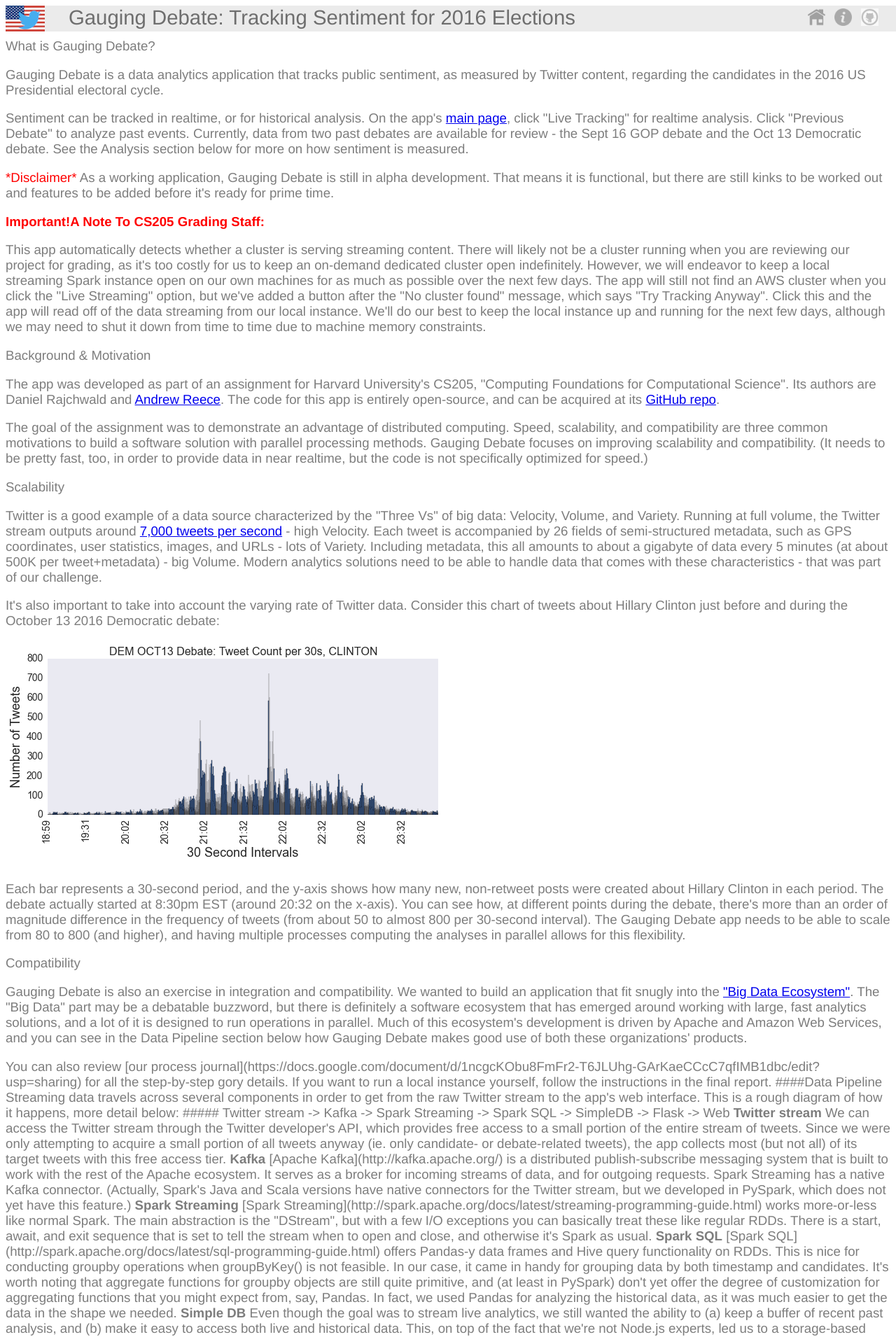
After one commit to andrewreece/cs205-final-project, a Flask app: template site/templates/about.html in a window 1280 px wide; the page is wider, and only the part inside the window is pictured. The commit adds this page. Shown: the top 1910 px of that part at 70% size. Run offline with Flask 2, Linux system fonts and the light colour scheme; the template is opened without the code that fills it, so the values that code supplies are empty; some libraries are stand-ins or nearby versions.

Commit message:
Moving writeup to About page

```diff
--- a/site/static/css/main.css
+++ b/site/static/css/main.css
@@ -19,16 +19,46 @@
 #title {
 	width:100%;
 	display: inline-block;
-	height:47px;
+	height:37px;
 	font-family: ;'futura-pt','Source Sans Pro', Helvetica;
 	color:rgb(110,110,110);
-	font-size:28pt;
+	font-size:22pt;
 	margin-bottom:10px;
-	text-align: center;
+	padding-left:90px;
 
-        background: rgb(235,235,235) url("../images/twitter-flag.png") no-repeat;
-        background-position: left center;
+    background: rgb(235,235,235) url("../images/twitter-flag.png") no-repeat;
+    background-position: left center;
 }
+
+#nav {
+	position: absolute;
+	top:8px;
+	right:0px;
+	width:130px;
+	height:auto;
+	display:inline-block;
+	z-index:10;
+}
+
+a.nav {
+	text-decoration: none;
+}
+
+.nav-icon {
+	width:25px;
+	height:25px;
+	margin: 0 auto;
+	padding:4px;
+}
+
+.nav-icon.lighter {
+	opacity:0.7;
+}
+
+#clear {
+    clear: both;
+}
+
 
 #next-debate-info {
 	position: relative;
--- /dev/null
+++ b/site/templates/about.html
@@ -0,0 +1,117 @@
+<!DOCTYPE html>
+<html>
+<head>
+    <meta charset="utf-8">
+
+    <title>Gauging Debate - Real-time Sentiment Analysis of 2016 Presidential Debates</title>
+
+	<!-- JQUERY -->
+    <script src="http://ajax.googleapis.com/ajax/libs/jquery/1.11.1/jquery.min.js"></script>
+
+    <!-- CSS -->
+    <link rel="stylesheet" href="{{ url_for('static', filename = 'css/main.css') }}">
+  </head>
+
+  <body>
+	<div id="title">Gauging Debate: Tracking Sentiment for 2016 Elections</div>
+
+    <div id="nav">
+        <a class="nav" href="http://gaugingdebate.com/">
+            <img class="nav-icon lighter" src="{{ url_for('static', filename = 'images/home.png') }}" />
+        </a>
+
+        <a class="nav" href="http://gaugingdebate.com/about">
+        <img class="nav-icon" src="{{ url_for('static', filename = 'images/about.png') }}" />
+        </a>
+
+        <a class="nav" href="https://github.com/andrewreece/gauging-debate">
+        <img class="nav-icon lighter" src="{{ url_for('static', filename = 'images/github.png') }}" />
+        </a>
+    </div>
+
+  	<div id="container">
+		<span class="header" id="intro">What is Gauging Debate?</span>
+
+		<p>Gauging Debate is a data analytics application that tracks public sentiment, as measured by Twitter content, regarding the candidates in the 2016 US Presidential electoral cycle. </p>
+
+		<p>Sentiment can be tracked in realtime, or for historical analysis.  On the app's <a href="http://gaugingdebate.com/">main page</a>, click "Live Tracking" for realtime analysis.  Click "Previous Debate" to analyze past events.  Currently, data from two past debates are available for review - the Sept 16 GOP debate and the Oct 13 Democratic debate.  See the Analysis section below for more on how sentiment is measured. </p>
+
+		<p>
+		<span style="color:red;">*Disclaimer*</span>
+		As a working application, Gauging Debate is still in alpha development.  That means it is functional, but there are still kinks to be worked out and features to be added before it's ready for prime time.  </p>
+
+		<span style="color:red;font-weight:900;">Important!A Note To CS205 Grading Staff:</span>
+		<p>This app automatically detects whether a cluster is serving streaming content.  There will likely not be a cluster running when you are reviewing our project for grading, as it's too costly for us to keep an on-demand dedicated cluster open indefinitely.  However, we will endeavor to keep a local streaming Spark instance open on our own machines for as much as possible over the next few days.  The app will still not find an AWS cluster when you click the "Live Streaming" option, but we've added a button after the "No cluster found" message, which says "Try Tracking Anyway". Click this and the app will read off of the data streaming from our local instance.  We'll do our best to keep the local instance up and running for the next few days, although we may need to shut it down from time to time due to machine memory constraints.</p>
+
+		<span class="header" id="background">Background &amp; Motivation</span>
+
+		<p>The app was developed as part of an assignment for Harvard University's CS205, "Computing Foundations for Computational Science".  Its authors are Daniel Rajchwald and <a href="http://andrewgarrettreece.com">Andrew Reece</a>.  The code for this app is entirely open-source, and can be acquired at its <a href="https://github.com/andrewreece/gauging-debate">GitHub repo</a>. </p>
+
+		<p>The goal of the assignment was to demonstrate an advantage of distributed computing.  Speed, scalability, and compatibility are three common motivations to build a software solution with parallel processing methods.  Gauging Debate focuses on improving scalability and compatibility.  (It needs to be pretty fast, too, in order to provide data in near realtime, but the code is not specifically optimized for speed.)</p>
+
+			<span class="subhead">Scalability</span>
+				<p>Twitter is a good example of a data source characterized by the "Three Vs" of big data: Velocity, Volume, and Variety.  Running at full volume, the Twitter stream outputs around <a href="http://www.internetlivestats.com/one-second/">7,000 tweets per second</a> - high Velocity.  Each tweet is accompanied by 26 fields of semi-structured metadata, such as GPS coordinates, user statistics, images, and URLs - lots of Variety. Including metadata, this all amounts to about a gigabyte of data every 5 minutes (at about 500K per tweet+metadata) - big Volume. Modern analytics solutions need to be able to handle data that comes with these characteristics - that was part of our challenge.</p>
+
+				<p>It's also important to take into account the varying rate of Twitter data. Consider this chart of tweets about Hillary Clinton just before and during the October 13 2016 Democratic debate:</p>
+
+				<img src="{{ url_for('static', filename = 'images/dem_oct13_clinton.png') }}" />
+
+				<p>Each bar represents a 30-second period, and the y-axis shows how many new, non-retweet posts were created about Hillary Clinton in each period.  The debate actually started at 8:30pm EST (around 20:32 on the x-axis).  You can see how, at different points during the debate, there's more than an order of magnitude difference in the frequency of tweets (from about 50 to almost 800 per 30-second interval).  The Gauging Debate app needs to be able to scale from 80 to 800 (and higher), and having multiple processes computing the analyses in parallel allows for this flexibility. </p>
+
+			<span class="subhead">Compatibility</span>
+
+				<p>Gauging Debate is also an exercise in integration and compatibility. We wanted to build an application that fit snugly into the <a href="http://dataconomy.com/understanding-big-data-ecosystem/">"Big Data Ecosystem"</a>.  The "Big Data" part may be a debatable buzzword, but there is definitely a software ecosystem that has emerged around working with large, fast analytics solutions, and a lot of it is designed to run operations in parallel.  Much of this ecosystem's development is driven by Apache and Amazon Web Services, and you can see in the Data Pipeline section below how Gauging Debate makes good use of both these organizations' products.</p>
+
+
+		 You can also review [our process journal](https://docs.google.com/document/d/1ncgcKObu8FmFr2-T6JLUhg-GArKaeCCcC7qfIMB1dbc/edit?usp=sharing) for all the step-by-step gory details.
+
+
+		If you want to run a local instance yourself, follow the instructions in the final report.
+
+		####Data Pipeline
+		Streaming data travels across several components in order to get from the raw Twitter stream to the app's web interface.  This is a rough diagram of how it happens, more detail below:
+
+		#####    Twitter stream -> Kafka -> Spark Streaming -> Spark SQL -> SimpleDB -> Flask -> Web
+
+		<b>Twitter stream</b>
+		We can access the Twitter stream through the Twitter developer's API, which provides free access to a small portion of the entire stream of tweets.  Since we were only attempting to acquire a small portion of all tweets anyway (ie. only candidate- or debate-related tweets), the app collects most (but not all) of its target tweets with this free access tier.
+
+		<b>Kafka</b>
+		[Apache Kafka](http://kafka.apache.org/) is a distributed publish-subscribe messaging system that is built to work with the rest of the Apache ecosystem. It serves as a broker for incoming streams of data, and for outgoing requests. Spark Streaming has a native Kafka connector.  (Actually, Spark's Java and Scala versions have native connectors for the Twitter stream, but we developed in PySpark, which does not yet have this feature.)
+
+		<b>Spark Streaming</b>
+		[Spark Streaming](http://spark.apache.org/docs/latest/streaming-programming-guide.html) works more-or-less like normal Spark.  The main abstraction is the "DStream", but with a few I/O exceptions you can basically treat these like regular RDDs. There is a start, await, and exit sequence that is set to tell the stream when to open and close, and otherwise it's Spark as usual.
+
+		<b>Spark SQL</b>
+		[Spark SQL](http://spark.apache.org/docs/latest/sql-programming-guide.html) offers Pandas-y data frames and Hive query functionality on RDDs.  This is nice for conducting groupby operations when groupByKey() is not feasible.  In our case, it came in handy for grouping data by both timestamp and candidates.  It's worth noting that aggregate functions for groupby objects are still quite primitive, and (at least in PySpark) don't yet offer the degree of customization for aggregating functions that you might expect from, say, Pandas.  In fact, we used Pandas for analyzing the historical data, as it was much easier to get the data in the shape we needed.
+
+		<b>Simple DB</b>
+		Even though the goal was to stream live analytics, we still wanted the ability to (a) keep a buffer of recent past analysis, and (b) make it easy to access both live and historical data. This, on top of the fact that we're not Node.js experts, led us to a storage-based solution, wherein stream data is written to a database, and the front end then queries the most recent records for display.  Simple static databases don't work well with parallelized writes, so platforms like MySQL and SQLite were unavailable to us. Amazon offers a number of database options, and we chose [Simple DB](https://github.com/boto/boto3), a schema-less key-value storage system - mainly because it had a low learning overhead, and we didn't need very sophisticated querying.  SimpleDB can handle concurrent reads and writes, and we can interface with it in Python through [Boto](https://github.com/boto/boto3), which is a truly excellent module.
+
+		<b>Flask</b>
+		[Flask](http://flask.pocoo.org/) is a Python framework for serving web content. We used it to do all the heavy lifting between the backend and the web interface. It works in conjunction with [Jinja2 templating](http://flask.pocoo.org/).  Just about anything that isn't boilerplate on the website is served through Flask in one way or another.
+
+		<b>Web</b>
+		The front-end of [Gauging Debate](http://gaugingdebate.com) relies heavily on a handful of Javascript libraries: [jQuery](http://oboejs.com/), [D3](http://oboejs.com/), [Oboe](http://oboejs.com/), and [Plotly](https://plot.ly/javascript). jQuery and D3 are probably familiar to most readers.  <b>Oboe</b> is a great little library that collects large data requests in little bits, kind of like a pseudo-stream. We used this for the historical debate charts - the entire ~3 hours of debate data is a lot to load all at once, so we use D3 to load the first few minutes and render quickly, and in the background Oboe loads the rest.  When it finishes loading, the chart is refreshed with the full dataset.  <b>Plotly</b> is a charting library built on top of D3, which was just recently (as of Dec 2015) open-sourced.  It's great.  We initially started with [Rickshaw](http://code.shutterstock.com/rickshaw/), but that project is dead and wading through highly idiosyncratic source code with little documentation proved to be a terrible idea.
+
+		The main feature of the front-end is a chart of average tweet sentiment, per candidate, updated once every 30 seconds. (More on that time interval below in Analysis.)  The chart has a lot of built-in customization, including panning and zooming on both axes, error bars, and the ability to add or remove candidates. You can also save any chart view as an image file for download.  (We can't take credit for these great features, that's all Plotly.)
+
+		The web interface allows users to choose either streaming or historical analysis.  In order for streaming data to appear, there needs to be either an AWS cluster running which is processing realtime data, or a Spark instance on someone's local computer which is doing the same.
+
+		There is also an administrator dashboard which allows admins to start up Spark clusters for streaming functionality. The address of this dashboard is not public - if you're on the CS205 staff you should have received this address in an email.
+
+		<b>S3</b>
+		This isn't part of the data pipeline, per se, but we ended up storing almost all our configurations, settings, credentials, and scripts on [S3](https://aws.amazon.com/s3/).  This made it easy for us not to worry about file paths when switching between local and cluster instances, and it interfaces well with the AWS ecosystem.  Most, if not all, of the configuration files we use are not hosted here on GitHub, but are on S3 instead.
+
+		####Analysis
+		This software analyzes tweets related to the 2016 US Presidential Debates.
+		It gauges the sentiment (ie. level of happiness) towards each candidate, and towards the election in general.  Sentiment is analyzed with unigram (word-by-word) averaging, using the [LabMT sentiment dictionary](http://journals.plos.org/plosone/article?id=10.1371/journal.pone.0026752).  Unigram analysis is a relatively crude take on analyzing sentiment, as it is largely context-ignorant.  As such, you need to have a decent chunk of words (at least 1,000) before you can start to be confident that their averaged value is giving a reliable signal.  Based on analysis of past debates, we found that each candidate gets enough tweets to meet this limit every 30-60 seconds.  (The less popular candidates take longer than that.) Fast and frequent updates were also a priority here, as the whole point of a streaming analytics engine is that it continuously delivers content.
+		Taking all this into account, we decided to offer updated analysis in 30-second intervals.  That means every 30 seconds, the chart on [GaugingDebate.com](http://gaugingdebate.com) adds new sentiment scores.
+
+		Topical content is determined using [a parallelized adaptation](http://www.datalab.uci.edu/papers/distributed_topic_modeling.pdf) of [Latent Dirichlet Allocation](http://machinelearning.wustl.edu/mlpapers/paper_files/BleiNJ03.pdf).  LDA is, if anything, more demanding than unigram sentiment analysis, in terms of the amount of content it needs to provide stable results. We discovered over the course of our work that it doesn't really work to run this algorithm in a streaming context, as it requires both (a) many words per document and (b) many separate documents. We tried clumping all tweets per candidate together as documents (many words per document, few documents), as well as treating each tweet as a document (few words per document, many documents). Neither one gave very satisfactory results, so, in the end, we provided the code (which works for both static and streaming Spark), but we removed it from the app itself.  See [our LDA report](https://docs.google.com/document/d/1L2Li_40lXpNFRJbz40idSyCXfB6yQdNHaa_MrdW0XWE/edit?usp=sharing) for details on implementation and results.
+
+  	</div>
+
+
+	</body>
+	</html>
```
Also changed, not shown: site/templates/index.html (+13 -4 lines), README.md, site/static/images/about.png (added), site/static/images/dem_oct13_clinton.png (added), site/static/images/github.png (added), site/static/images/github1.png (added), site/static/images/home.png (added), site/static/images/home1.png (added), site/static/images/twitter-flag.png (added).
